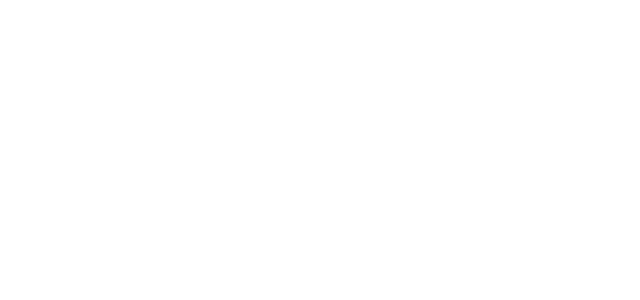
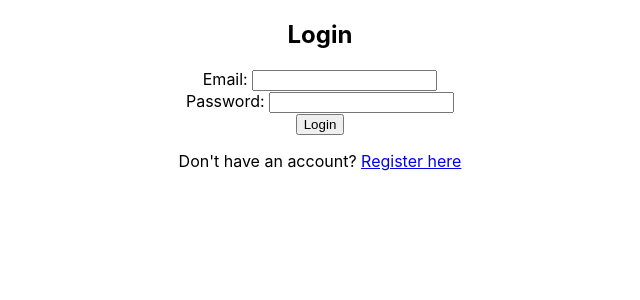
Before and after one commit to mbulic97/eHotelMirnes, a React (Create React App) app in the folder frontend/: page /login in a window 1280 px wide. Before the commit this address had no page. Shown: the top 300 px of the page, without its empty margins (320-960 px from the left). Built offline with nearby package versions, Linux system fonts and the light colour scheme.

Commit message:
feat: add login page with API integration

```diff
--- a/frontend/src/App.js
+++ b/frontend/src/App.js
@@ -1,7 +1,7 @@
-import logo from './logo.svg';
 import './App.css';
 import {BrowserRouter, Routes, Route} from 'react-router-dom';
 import RegisterPage from './component/auth/RegisterPage';
+import LoginPage from './component/auth/LoginPage';
 function App() {
   return (
     <BrowserRouter>
@@ -9,6 +9,7 @@
         <div className='content'>
           <Routes>
             <Route path='/register' element={<RegisterPage />}></Route>
+            <Route path='/login' element={<LoginPage />}></Route>
           </Routes>
         </div>
       </div>
--- a/frontend/src/component/auth/LoginPage.jsx
+++ b/frontend/src/component/auth/LoginPage.jsx
@@ -0,0 +1,69 @@
+import React, { useState } from "react"
+import { useNavigate, useLocation } from "react-router-dom";
+import ApiService from "../../service/ApiService";
+
+function LoginPage() {
+    const [error, setError] = useState('');
+    const navigate = useNavigate();
+    const location = useLocation();
+    const [email, setEmail] = useState('');
+    const [password, setPassword] = useState('');
+    const from = location.state?.from?.pathname || '/home';
+
+    const handleSubmit = async (e) => {
+        e.preventDefault();
+
+        if (!email || !password) {
+            setError('Please fill in all fields');
+            setTimeout(() => setError(''), 5000);
+            return;
+        }
+
+        try {
+            const response = await ApiService.loginUser({ email, password });
+
+            if (response.statusCode === 200) {
+                localStorage.setItem('token', response.token);
+                localStorage.setItem('role', response.role);
+                navigate(from, { replace: true });
+            }
+        } catch (error) {
+
+            setError(error.response?.data?.message || error.message);
+            setTimeout(() => setError(''), 5000);
+        }
+
+    };
+    return (
+        <div className="auth-container">
+            <h2>Login</h2>
+            {error && <p className="error-message">{error}</p>}
+            <form onSubmit={handleSubmit}>
+                <div className="form-group">
+                    <label>Email: </label>
+                    <input
+                        type="email"
+                        value={email}
+                        onChange={(e) => setEmail(e.target.value)}
+                        required
+                    />
+                </div>
+                <div className="form-group">
+                    <label>Password:    </label>
+                    <input
+                        type="password"
+                        value={password}
+                        onChange={(e) => setPassword(e.target.value)}
+                        required
+                    />
+                </div>
+                <button type="submit">Login</button>
+            </form>
+            <p className="register-link">
+                Don't have an account? <a href="/register">Register here</a>
+            </p>
+        </div>
+    )
+}
+
+export default LoginPage;
--- a/frontend/src/component/auth/RegisterPage.jsx
+++ b/frontend/src/component/auth/RegisterPage.jsx
@@ -36,12 +36,12 @@
             return;
         }
         try {
-            // Call the register method from ApiService
+
             const response = await ApiService.registerUser(formData);
 
-            // Check if the response is successful
+
             if (response.statusCode === 200) {
-                // Clear the form fields after successful registration
+
                 setFormData({
                     name: '',
                     email: '',
--- a/frontend/src/service/ApiService.js
+++ b/frontend/src/service/ApiService.js
@@ -3,7 +3,12 @@
 export default class ApiService {
     static BASE_URL = "http://localhost:8080"
     static async registerUser(registration) {
-        const response = await axios.post(`${this.BASE_URL}/auth/register`, registration) //kasnije "auth/register"
+        const response = await axios.post(`${this.BASE_URL}/auth/register`, registration)
+        return response.data
+    }
+
+    static async loginUser(loginDetails) {
+        const response = await axios.post(`${this.BASE_URL}/auth/login`, loginDetails)
         return response.data
     }
 }
```
Also changed, not shown: 1 other file (tests, documents, lock files or other folders).
